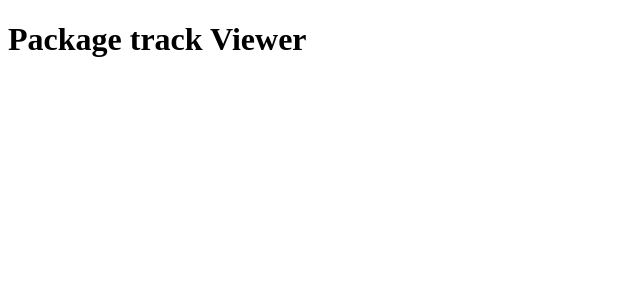
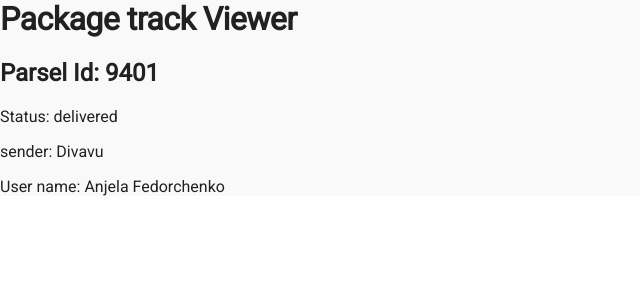
Before and after one commit to ray4ik/packageTrackViewer, a React (Create React App) app: page / in a window 1280 px wide. Shown: the top 300 px of the page, without its empty margins (0-640 px from the left). Built offline with nearby package versions, Linux system fonts and the light colour scheme.

Commit message:
first user was added to the card

```diff
--- a/src/App.jsx
+++ b/src/App.jsx
@@ -2,20 +2,18 @@
 import { useState } from "react"
 
 //Component test
-import Cards from "./components/Cards"
+import Card from "./components/Card"
+import information from "./information.json"
 
-//Media
-import logo from './assets/logo.svg';
+import "./styles/style.css"
 
 
 function App() {
-  //States test
-  const [total, setTotal] = useState(10);
-  const [myTitle] = useState("Title");
-
+console.log(information);
   return (
     <div className="App">
       <h1>Package track Viewer </h1>
+      <Card data={information[0]} />
     </div>
   );
 }
--- /dev/null
+++ b/src/components/Card.jsx
@@ -0,0 +1,31 @@
+// to let know the compiler this file needs to be render as recact
+import React from "react"
+
+//create element to render
+export default function Card({data}) {
+    const {
+    id,
+    status,
+    eta,
+    parcel_id,
+    sender,
+    verification_required,
+    location_id,
+    location_name,
+    location_coordinate_latitude,
+    location_coordinate_longitude,
+    location_status_ok,
+    user_phone,
+    user_name,
+    notes,
+    last_updated,
+    } = data;
+    return (
+        <article className="card">
+        <h2>Parsel Id: {parcel_id}</h2>
+        <p>Status: {status}</p>
+        <p>sender: {sender}</p>
+        <p>User name: {user_name}</p>
+        </article>
+    );
+}
--- a/src/components/Cards.jsx
+++ /dev/null
@@ -1,22 +0,0 @@
-// to let know the compiler this file needs to be render as recact
-import React from "react"
-
-//create element to render
-
-export default function Card(props) {
-    const {title, decr} = props;
-
-    return (
-        <article className="card">
-        <h2>{title}</h2>
-        <p>{decr}</p>
-        </article>
-    );
-}
-
-
-//export default function Card()
-//mandatory but better to move "export default" to function line 6.
-//It will not work if we have different diff components here
-//export default Card;
-// 1 file 1 component 1 function
```
